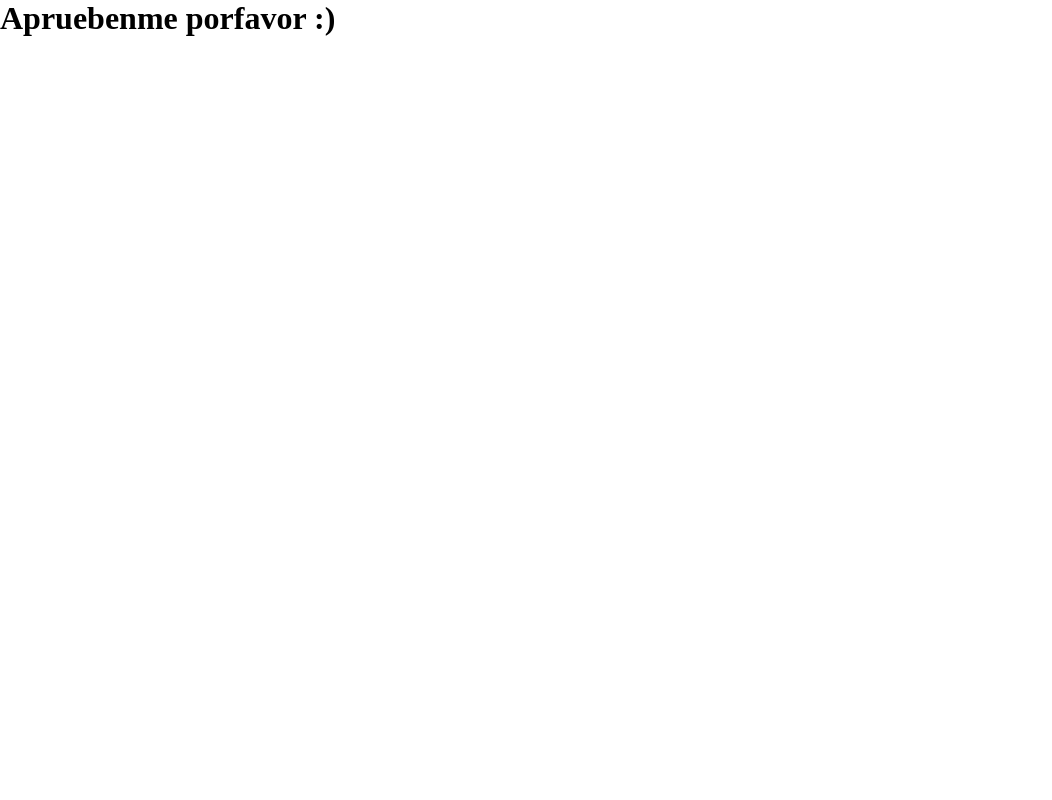
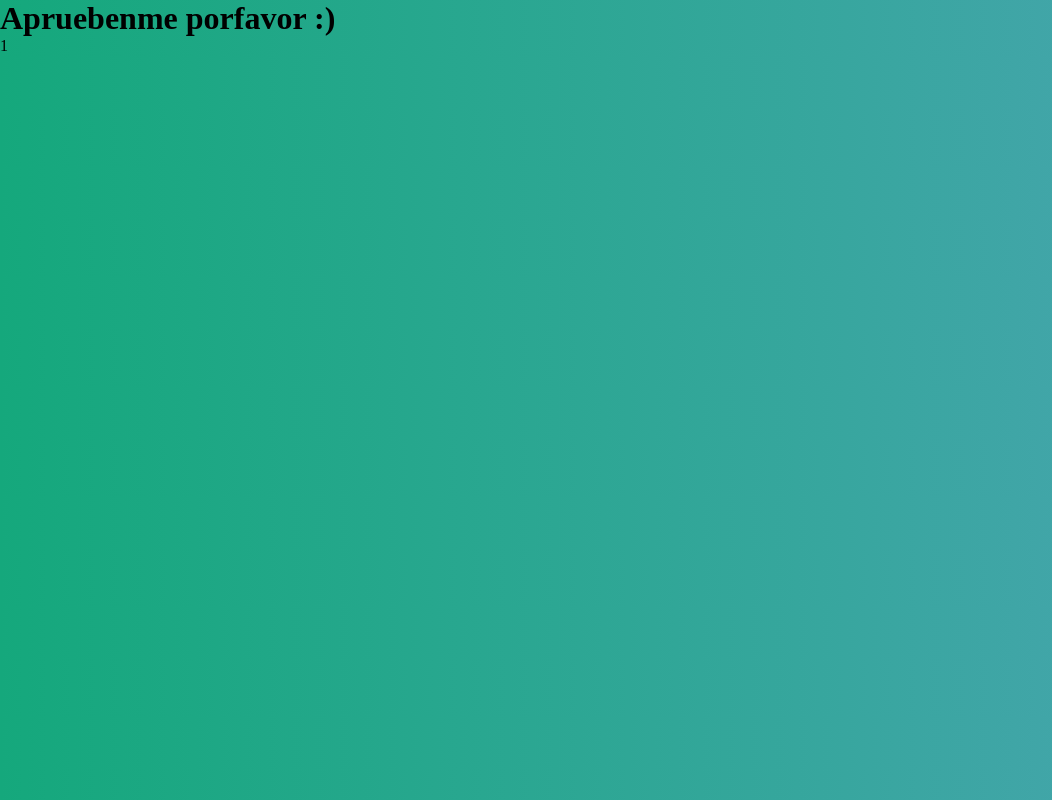
Before and after one commit to Andy-Vallejos/EvaluacionFinalGit, a plain HTML site: page index.html in a window 1280 px wide. Shown: the whole page, without its empty margins (0-1052 px from the left). Drawn offline with Linux system fonts and the light colour scheme.

Commit message:
Cambiamos el color de fondo

```diff
--- a/index.css
+++ b/index.css
@@ -3,3 +3,7 @@
     padding: 0;
     box-sizing: border-box;
 }
+
+body{
+    background-image: linear-gradient(to right, rgb(21, 168, 124), rgb(74, 165, 177));
+}
--- a/index.html
+++ b/index.html
@@ -10,4 +10,4 @@
 <body>
     <h1>Apruebenme porfavor :)</h1>
 </body>
-</html>
+</html>1
```
